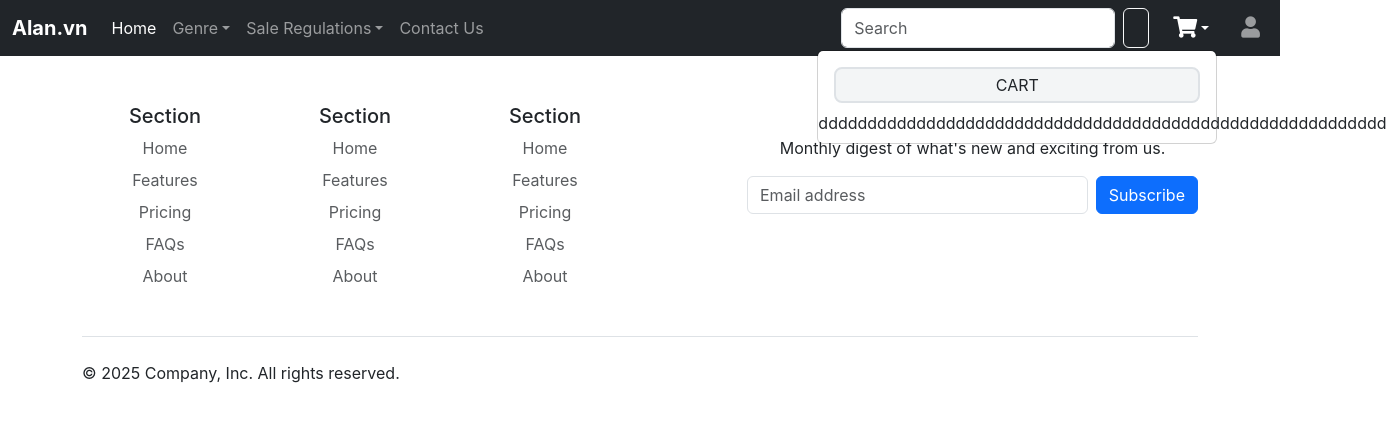
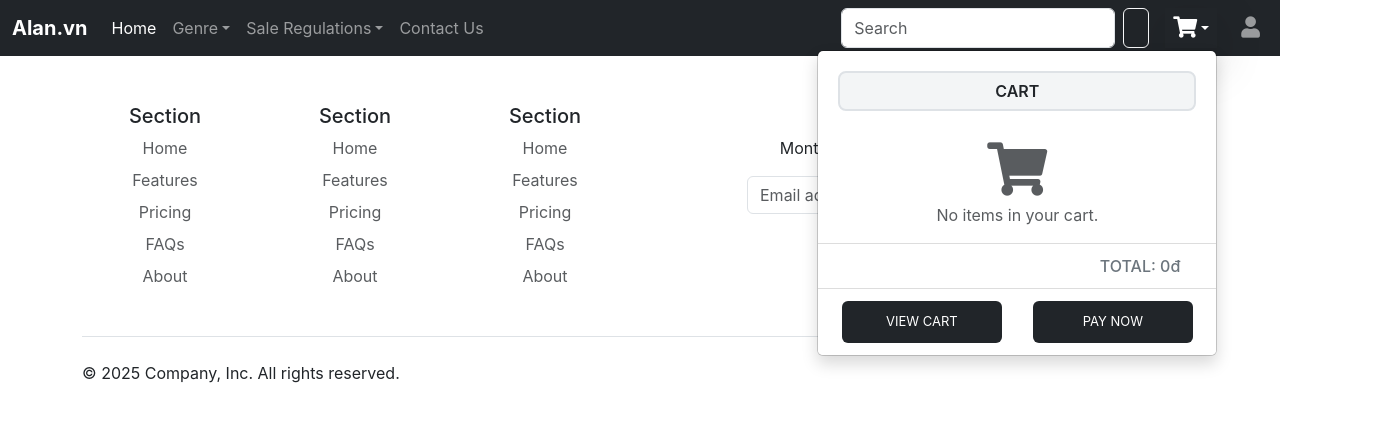
Before and after one commit to lannguyen151005/webbansach_frontend, a React (Create React App) app: page /checkout in a window 1280 px wide. Both pictures are taken after a click on the button 1191 px from the left and 28 px from the top of the page. Shown: the top 422 px of the page, 1387 px wide, since content can reach past the window. Built offline with nearby package versions, Linux system fonts and the light colour scheme.

Commit message:
add to cart by nguyenlan

```diff
--- a/src/api/BookImageAPI.ts
+++ b/src/api/BookImageAPI.ts
@@ -1,6 +1,7 @@
 import React from "react";
 import BookImageModel from "../models/BookImageModel";
 import myRequest from "./Request";
+
 
 export async function getAllImages(id: number): Promise<BookImageModel[]> {
     const result: BookImageModel[] = [];
--- a/src/layouts/cart/Cart.tsx
+++ b/src/layouts/cart/Cart.tsx
@@ -2,13 +2,13 @@ import { useEffect } from "react"
 import { useCartStore } from "../store/CartStore"
 
 export default function Cart() {
-    const cartStore = useCartStore(state => state.list)
+    const cartStore = useCartStore()
     return (
         <>
             {
-                cartStore.map((prod) => (
+                cartStore.list.map((prod, index) => (
                     <>
-                        <div className="" key={prod.bookId}>
+                        <div className="" key={index}>
                             <div>
                                 <h4>{prod.book.name} {prod.quantity}</h4>
                             </div>
--- /dev/null
+++ b/src/layouts/cart/components/CartItem.tsx
@@ -0,0 +1,54 @@
+import { useEffect, useState } from "react";
+import BookModel from "../../../models/BookModel";
+import numberFormat from "../../util/NumberFormat";
+import BookImageModel from "../../../models/BookImageModel";
+import { getAllImages } from "../../../api/BookImageAPI";
+
+interface ProductCart {
+    book: BookModel,
+    quantity: number
+    deleteProduct: (id:number) => void
+}
+export default function CartItem({ book, quantity, deleteProduct}: ProductCart) {
+
+    const [bookImage, setBookImage] = useState<BookImageModel[]>([])
+
+    useEffect(
+        () => {
+            getAllImages(book.id).then(
+                (image) => {
+                    setBookImage(image);
+                }
+            ).catch(
+                (error) => {
+                    console.log(error);
+                }
+            )
+        }, [book.id]
+    )
+
+    const handleDeleteProduct = () => {
+        deleteProduct(book.id)
+    }
+
+    return (
+        <div className="row ms-4 me-4">
+            <div className="col-3 d-flex justify-content-center align-items-center">
+                {
+                    bookImage[0] && <img src={bookImage[0].data} alt="product.png" className="img-fluid" style={{transform: 'scale(1.75)'}}/>
+                }
+            </div>
+            <div className="col-8 mb-2">
+                <li style={{ fontWeight: 'bold' }}>{book.name}</li>
+                <li className="mb-2">{book.author}</li>
+                <span className="border p-1 rounded-pill ps-2 pe-2" style={{ backgroundColor: '#F3F5F6' }}>{quantity}</span>
+                <li className="mt-2">{numberFormat(book.price)}đ</li>
+
+            </div>
+            <div className="col-1  d-flex justify-content-center align-items-center">
+                <button className="btn" style={{ fontSize: "small" , backgroundColor: '#F3F5F6'}} onClick={handleDeleteProduct}><i className="fas fa-times"></i></button>
+            </div>
+            <hr />
+        </div>
+    );
+}
--- a/src/layouts/header-footer/Navbar.tsx
+++ b/src/layouts/header-footer/Navbar.tsx
@@ -1,6 +1,10 @@
 import React, { ChangeEvent, useState } from "react";
 import { Search } from "react-bootstrap-icons";
 import { Link, NavLink } from "react-router-dom";
+import CartItem from "../cart/components/CartItem";
+import { useCartStore } from "../store/CartStore";
+import './Navbar_modules.css'
+import numberFormat from "../util/NumberFormat";
 
 interface NavbarProps {
   keyword: string;
@@ -8,6 +12,8 @@ interface NavbarProps {
 }
 
 function Navbar({ keyword, setKeyword }: NavbarProps) {
+
+  const cartStore = useCartStore()
 
   const [tempKeyword, setTempKeyword] = useState('');
 
@@ -19,6 +25,16 @@ function Navbar({ keyword, setKeyword }: NavbarProps) {
     setKeyword(tempKeyword);
   }
 
+  const getCartTotal = () => {
+    return cartStore.list.reduce(
+      (sum, product) => sum + (product.book.price ?? 0) * product.quantity,
+      0
+    );
+  };
+
+  const deleteProduct = (id:number) => {
+    return cartStore.delete({bookId: id});
+  }
   return (
     <nav className="navbar navbar-expand-lg navbar-dark bg-dark sticky-top ">
       <div className="container-fluid">
@@ -122,9 +138,9 @@ function Navbar({ keyword, setKeyword }: NavbarProps) {
             </li>
 
             <li className="nav-item">
-              <a className="nav-link" href="#">
+              <Link to={"/checkout"} className="nav-link" >
                 Contact Us
-              </a>
+              </Link>
             </li>
           </ul>
 
@@ -146,19 +162,55 @@ function Navbar({ keyword, setKeyword }: NavbarProps) {
 
             {/* Icon giỏ hàng và tài khoản */}
             <ul className="navbar-nav d-flex flex-row">
-              <li className="nav-item me-3 dropdown">
-                <Link className="nav-link dropdown-toggle" id="navbarDropdown1" to="#" role="button" data-bs-toggle="dropdown"
+              <li className="nav-item me-3 dropdown shadow-lg">
+                <a className="nav-link dropdown-toggle" id="navbarDropdown1" data-bs-auto-close="outside" href="#" role="button" data-bs-toggle="dropdown"
                   aria-expanded="false">
                   <i className="fas fa-shopping-cart fa-lg"></i>
-                </Link>
-                <ul className="dropdown-menu dropdown-menu-end" aria-labelledby="navbarDropdown3" style={{maxWidth: "400px"}}>
-                  <div className="m-2 ms-3 me-3 rounded-3 p-1 text-center border border-2" style={{backgroundColor: '#F3F5F6'}}>
-                    CART
+                </a>
+                <ul className="dropdown-menu dropdown-menu-end shadow cart-dropdown" aria-labelledby="navbarDropdown3">
+                  <div className="cart-container">
+                    {/* Header */}
+                    <div className="cart-header">
+                      CART
+                    </div>
+
+                    {/* Danh sách sản phẩm - có thể cuộn */}
+                    {/* onClick={e => e.stopPropagation()} ở container bao quanh các nút =>  dropdown không tự đóng.*/}
+                    <div className="cart-items" onClick={(e) => e.stopPropagation()}>
+                      {cartStore.list.length > 0 ? (
+                        cartStore.list.map((prod, index) => (
+                          <div key={index}>
+                            <CartItem book={prod.book} quantity={prod.quantity} deleteProduct={deleteProduct} />
+                          </div>
+                        ))
+                      ) : (
+                        <div className="text-center text-muted py-3">
+                          <div className="d-flex flex-column">
+                            <h1><i className="fas fa-shopping-cart fa-lg cart-icon"></i></h1>
+                            <span>No items in your cart.</span>
+                          </div>
+                        </div>
+                      )}
+                    </div>
+
+
+                    {/* Tổng tiền */}
+                    <div className="cart-total text-secondary px-3">
+                      TOTAL: {numberFormat(getCartTotal())}đ
+                    </div>
+
+                    {/* Nút hành động cố định */}
+                    <div className="cart-actions">
+                      <Link to={"/checkout"}>
+                        <button className="btn cart-btn">VIEW CART</button>
+                      </Link>
+                      <Link to={"/checkout"}>
+                        <button className="btn cart-btn">PAY NOW</button>
+                      </Link>
+                    </div>
                   </div>
-                  <li>
-                    dddddddddddddddddddddddddddddddddddddddddddddddddddddddddd
-                  </li>
                 </ul>
+
               </li>
               <li className="nav-item">
                 <a className="nav-link" href="#">
--- /dev/null
+++ b/src/layouts/header-footer/Navbar_modules.css
@@ -0,0 +1,63 @@
+.cart-dropdown {
+    width: 400px;
+    padding: 0;
+    overflow: hidden;
+}
+
+.cart-container {
+    display: flex;
+    flex-direction: column;
+    max-height: 500px;
+    /* chiều cao tối đa */
+}
+
+.cart-header {
+    background-color: #F3F5F6;
+    text-align: center;
+    border: 2px solid #dee2e6;
+    border-radius: 8px;
+    margin: 20px 20px;
+    padding: 6px;
+    font-weight: 600;
+}
+
+.cart-items {
+    flex: 1;
+    overflow-y: auto;
+    /* Cho phép cuộn */
+    padding: 0 12px;
+    border-bottom: 1px solid #ddd;
+}
+
+.cart-total {
+    padding: 10px;
+    margin-right: 20px;
+    text-align: right;
+    font-weight: 500;
+}
+
+/* Phần nút luôn dính dưới cùng */
+.cart-actions {
+    position: sticky;
+    bottom: 0;
+    background: white;
+    padding: 12px;
+    display: flex;
+    justify-content: space-around;
+    gap: 8px;
+    border-top: 1px solid #ddd;
+}
+
+.cart-btn {
+    flex: 1;
+    background-color: #212529;
+    color: white;
+    font-size: small;
+    padding: 10px;
+    width: 160px;
+    border-radius: 6px;
+}
+
+.cart-btn:hover {
+    background-color: #343a40;
+}
--- a/src/layouts/store/CartStore.ts
+++ b/src/layouts/store/CartStore.ts
@@ -3,64 +3,82 @@ import { immer } from 'zustand/middleware/immer'
 import BookModel from '../../models/BookModel'
 
 type CartItem = {
-  book: BookModel
-  bookId: number
-  quantity: number
+  book: BookModel,
+  bookId: number,
+  quantity: number,
 }
 
 type State = {
-  list: CartItem[]
+  list: CartItem[],
 }
 
 type Actions = {
-  add: (props: CartItem) => void
-  increaseQuantity: (props: { bookId: number; quantity: number }) => void
-  updateQuantity: (props: { bookId: number; quantity: number }) => void
-  delete: (bookId: number) => void
-  reset: () => void
+  add: (props: CartItem) => void,
+  increaseQuantity: (props: { bookId: number, quantity: number }) => void,
+  updateQuantity: (props: { bookId: number, quantity: number }) => void,
+  delete: (props: {bookId: number}) => void,
+  reset: () => void,
 }
 
 export const useCartStore = create<State & Actions>()(
-  immer((set, get) => ({
+  immer(
+    (set, getState) => (
+      {
         list: [],
+        add: (props) => {
+          console.log('here', props)
+          const curState = getState()
+          const foundItemIndex = curState.list.findIndex(item => item.bookId === props.bookId)
 
-    add: (props) => {
-      const existing = get().list.find(item => item.bookId === props.bookId)
-      if (existing) {
-         console.log("Item exists, increasing quantity", props)
-        get().increaseQuantity({ bookId: props.bookId, quantity: props.quantity })
+          if (foundItemIndex >= 0) {
+            curState.increaseQuantity({ ...props })
           } else {
-        set(state => {
+            set(
+              (state) => {
                 state.list.push(props)
-          console.log("Added new item", state.list)
-        })
+              }
+            )
           }
         },
+        increaseQuantity: (props) => {
+          const curState = getState()
+          const foundItemIndex = curState.list.findIndex(item => item.bookId === props.bookId)
 
-    increaseQuantity: ({ bookId, quantity }) => {
-      set(state => {
-        const item = state.list.find(i => i.bookId === bookId)
-        if (item) item.quantity += quantity
-      })
+          set(
+            (state) => {
+              state.list[foundItemIndex].quantity += props.quantity
+            }
+          )
+        },
+        updateQuantity: (props) => {
+          const curState = getState()
+          const foundItemIndex = curState.list.findIndex(item => item.bookId === props.bookId)
+
+          set(
+            (state) => {
+              state.list[foundItemIndex].quantity = props.quantity
+            }
+          )
+        },
+        delete: (props) => {
+          const curState = getState()
+          const foundItemIndex = curState.list.findIndex(item => item.bookId === props.bookId)
+
+          set(
+            (state) => {
+              state.list.splice(foundItemIndex, 1)
+            }
+          )
+        },
+        reset: () => {
+          set(
+            (state) => {
+              state.list = []
+            }
+          )
         },
 
-    updateQuantity: ({ bookId, quantity }) => {
-      set(state => {
-        const item = state.list.find(i => i.bookId === bookId)
-        if (item) item.quantity = quantity
-      })
-    },
-
-    delete: (bookId) => {
-      set(state => {
-        state.list = state.list.filter(i => i.bookId !== bookId)
-      })
-    },
-
-    reset: () => {
-      set(state => {
-        state.list = []
-      })
-    },
-  }))
+      }
     )
+  )
+)
```
Also changed, not shown: src/layouts/cart/components/CartItem_module.css (added, +11 -0 lines). Lines whose indentation alone changed are shown as unchanged.
